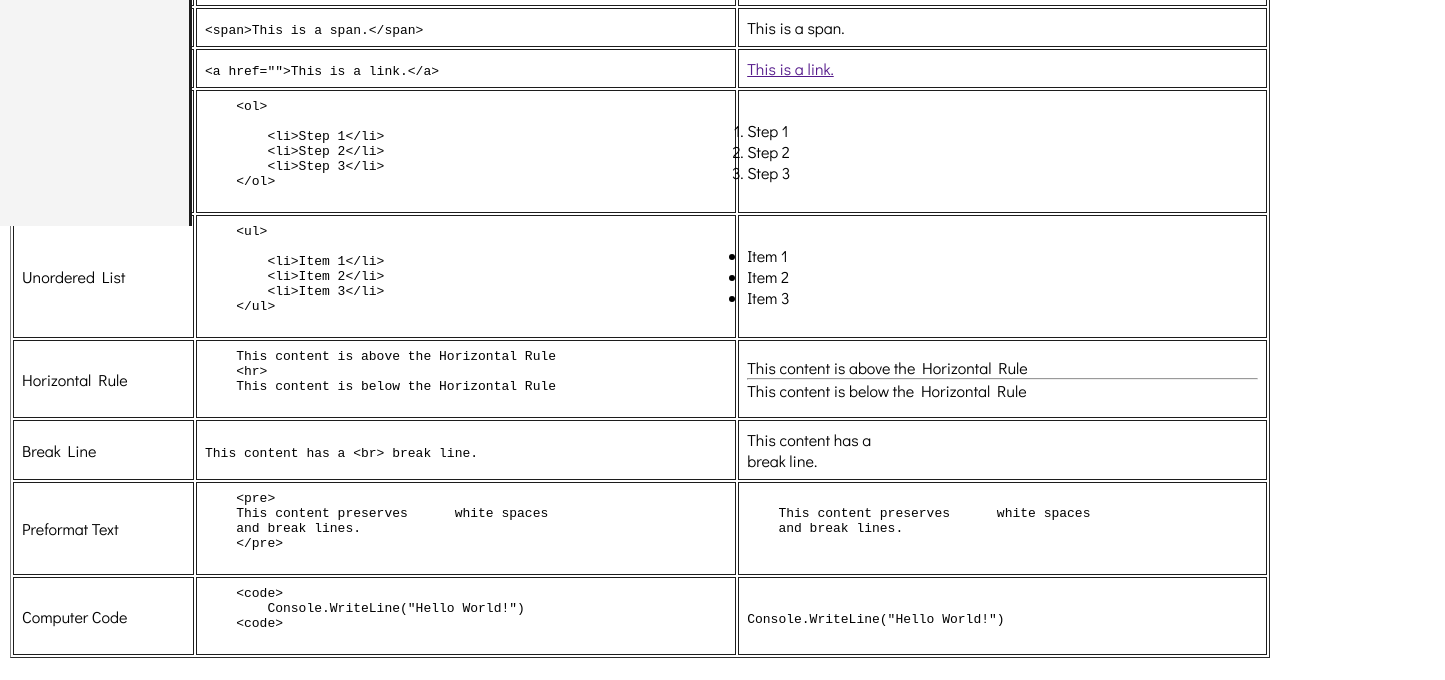
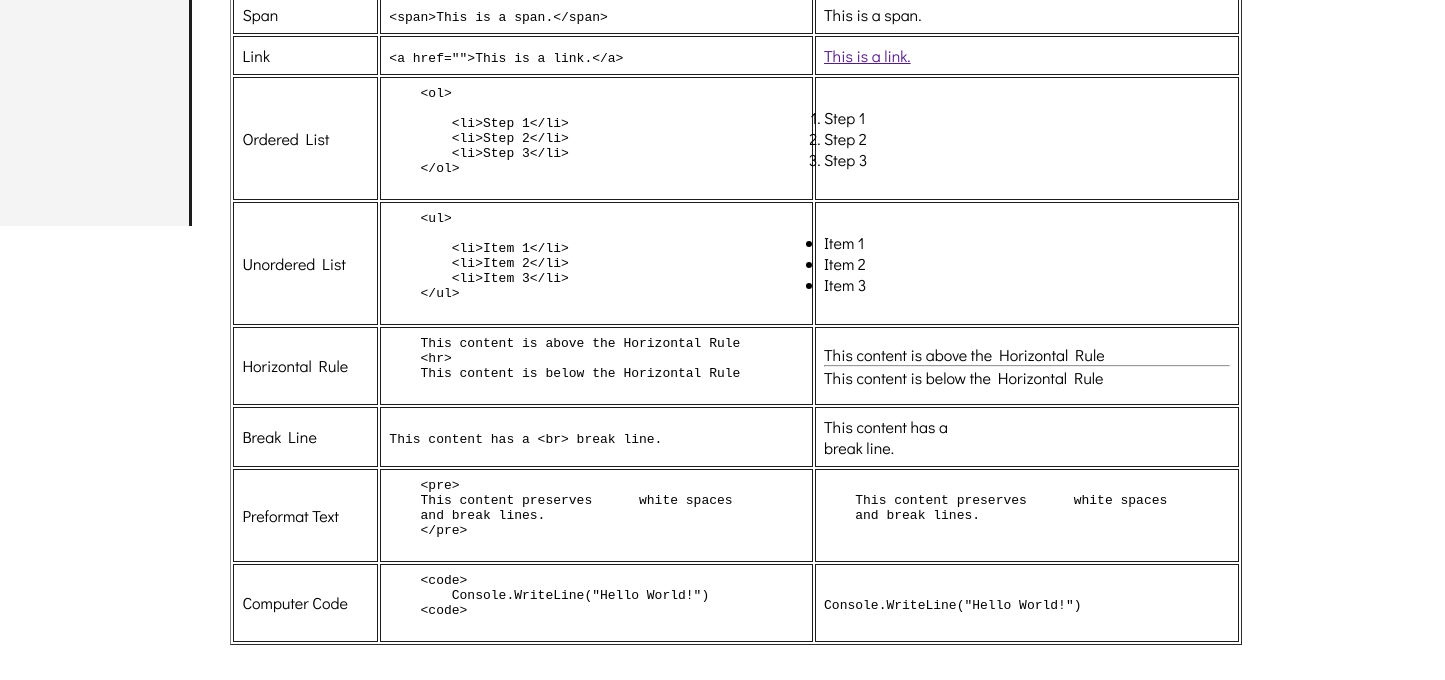
Before and after one commit to zapatamrc/PRIN135-Prelim-Exam, a plain HTML site: page index.html in a window 1280 px wide. Shown: the part 574-1254 px from the top of the page, 1445 px wide, since content can reach past the window. Drawn offline with Linux system fonts and the light colour scheme.

Commit message:
side table fixed

```diff
--- a/styles.css
+++ b/styles.css
@@ -56,15 +56,14 @@ nav {
     flex-direction: column;
     margin-left: 15%;
     padding: 15px;
-    overflow-x: auto;
 }
 
 .container {
-    margin: 20px 0;
-    padding: 10px;
+    margin-top: 3%;
+    margin-left: 18%;
+    margin-right: 3%;
 }
 
-/* Table Styling */
 table {
     width: 100%;
     min-width: 600px;
```
